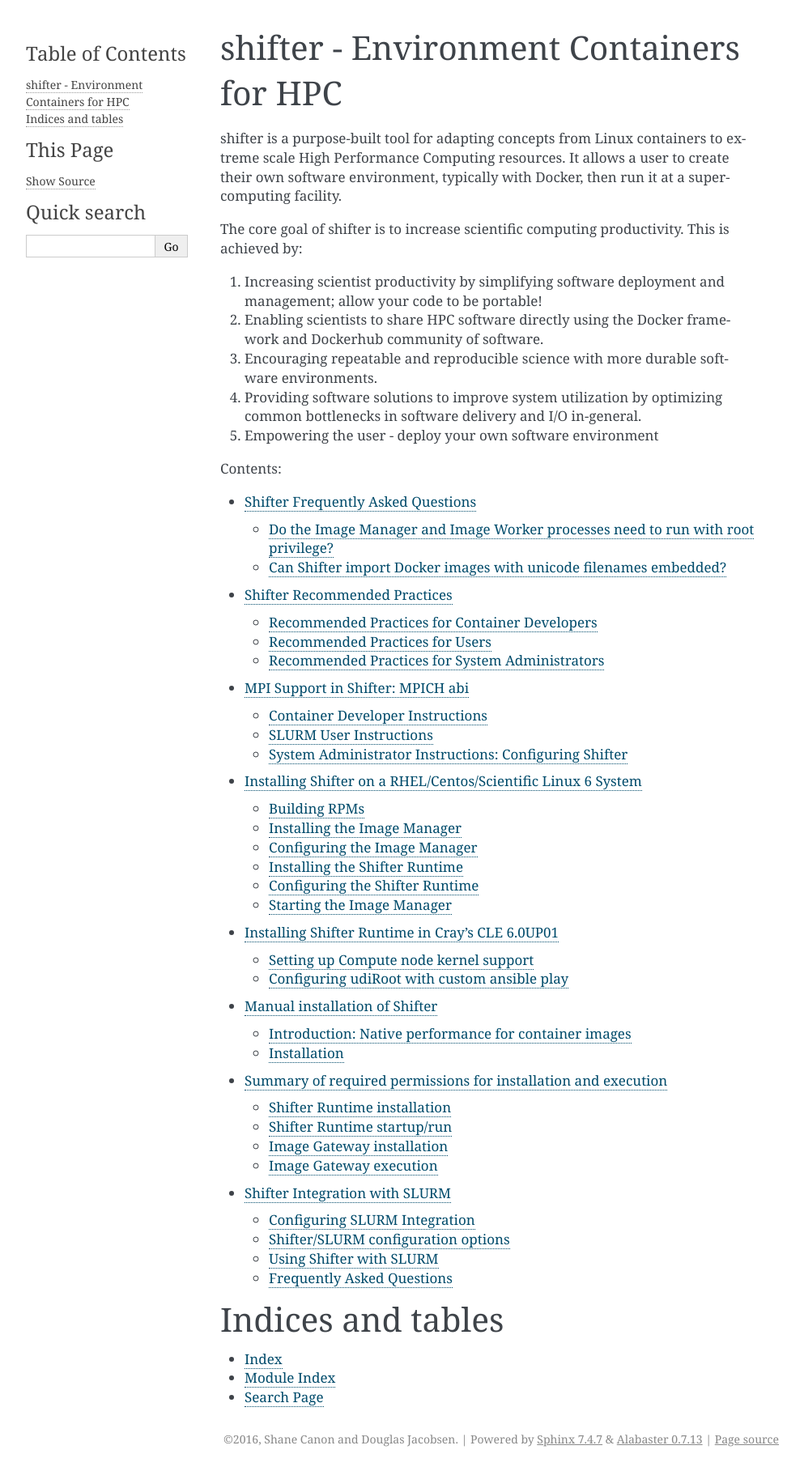
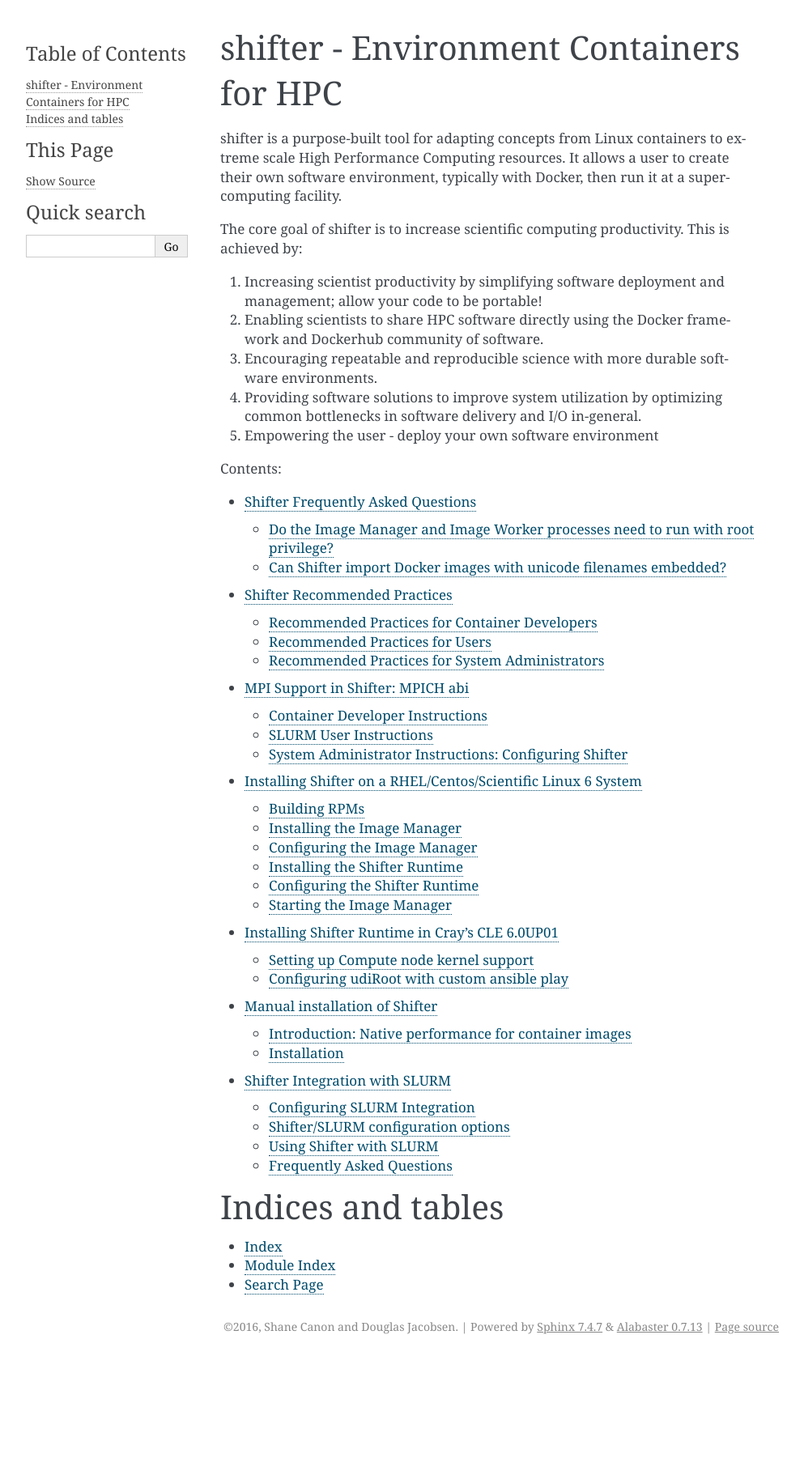
Before and after one commit to NERSC/shifter, a Sphinx documentation site: the page built from doc/index.rst, in a window 1280 px wide. Shown: the whole page at 81% size, without its empty margins (148-1141 px from the left). Built offline with Sphinx 7.4.7, drawn with Linux system fonts in a browser that asks for light colours; after the commit the page ends 1678 px from its top, so only the background shows below that; some of the changed lines change nothing that is shown.

Commit message:
Revert "Added documentation page with required permissions for installation and execution"
This reverts commit 1e850208be44564b540e2f6a74a047e84efc2954.

```diff
--- a/doc/index.rst
+++ b/doc/index.rst
@@ -35,7 +35,6 @@
    install/centos6
    install/cle6
    install/manualinstall
-   install/required-permissions
    wlm/slurm
 
 
--- a/doc/install/required-permissions.rst
+++ /dev/null
@@ -1,81 +0,0 @@
-Summary of required permissions for installation and execution
-==============================================================
-
-Shifter Runtime installation
--------------------------------------
-
-* Write permissions to:
-    - A directory for configuration files. This is passed as the ``--sysconfdir``
-      option to the configure script. The typical value is ``/etc/shifter``.
-    - A directory where udiRoot will be installed. This will be passed as the
-      ``--prefix`` option to the configure script. Typical values are
-      ``/opt/shifter/default`` or ``/opt/shifter/udiRoot``.
-    - A directory where the shifter executable loop mounts the image. This is
-      selected with the ``loopMount`` parameter in the ``udiRoot.conf`` file.
-      The typical value is ``/var/udiLoopMount``.
-    - A path where to create the root directory for the containerized application.
-      This is selected with the ``udiMount`` parameter in the ``udiRoot.conf`` file.
-      The typical value is ``/var/udiMount``.
-    - ``/usr`` (for symlinks to executables and Shifter's ``udiRoot/libexec`` directory)
-    - A directory for storing container images. This path must be readable by root
-      and available from all nodes in the cluster.
-      This is selected with the ``imagePath`` parameter in the ``udiRoot.conf`` file.
-
-
-Shifter Runtime startup/run
----------------------------
-
-* Shifter must run as a SUID executable and be able to achieve full root
-  privileges to perform mounts
-
-* Load the following kernel modules:
-    - ext4
-    - loop
-    - squashfs
-    - nvidia
-
-    These modules have to be loaded in order for Shifter to work.
-    Shifter can be configured to automatically load at runtime the kernel modules
-    related to the filesystem selected as the image format. However, this option is
-    disabled by default.
-
-
-Image Gateway installation
---------------------------
-
-* Write permissions to:
-    - A directory where the Image Gateway will be installed.
-      The typical value is ``/opt/shifter/imagegw``.
-    - A directory to cache images during downloads from Docker Hub (e.g. ``/var``
-      or a scratch filesystem).
-      This is selected with the ``CacheDirectory`` parameter in the ``imagemanager.json``
-      file.
-    - A directory where to expand images before conversion to Shifter's format.
-      This is selected with the ``ExpandDirectory`` parameter in the ``imagemanager.json``
-      file.
-      *Note*: For performance reasons this should be located in a local file system
-      (we experienced a **40x** slowdown of pulling and expanding images when
-      the images were expanded on a Lustre parallel file system!).
-    - ``/etc`` (for copying init.d scripts)
-
-* If the Image Gateway is installed in a directory owned by root, root privileges
-  are required in order to create a Python virtual environment in the same directory.
-
-
-Image Gateway execution
------------------------
-
-* Availability of the following software:
-    - munge
-    - mongoDB
-    - Redis
-    - Squashfs tools
-* Munge, mongoDB and Redis services must be running
-* The Image Gateway node is using the same munge key as all login and compute
-  nodes
-* All nodes can access the imagegwapi address and port as indicated in Shifter's configuration file
-* Write permissions to ``/var`` when starting up the Image Gateway API service (for
-  creating lockfile, pidfile and log).
-* If the Python virtual environment was installed with root privileges, superuser
-  permissions are required to startup the Image Gateway API service and the Celery
-  distributed worker queue.
```
